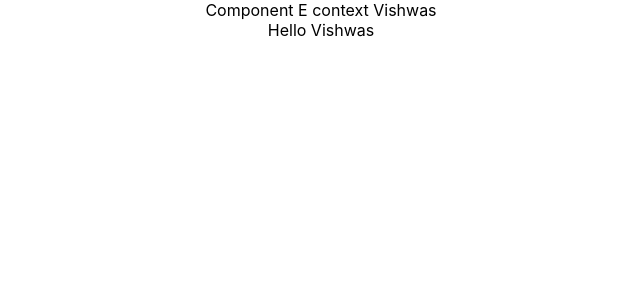
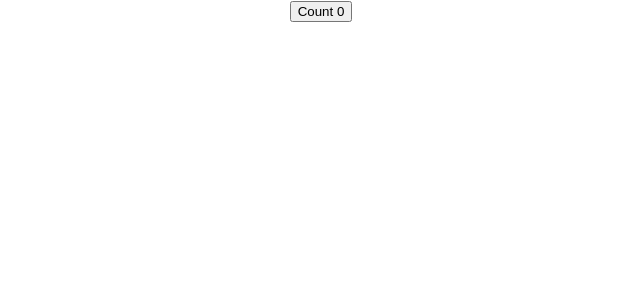
Before and after one commit to pkabus/comunio-stats-frontend, a React (Create React App) app: page / in a window 1280 px wide. Shown: the top 300 px of the page, without its empty margins (319-959 px from the left). Built offline with nearby package versions, Linux system fonts and the light colour scheme.

Commit message:
DEV-003 ReactJS Hooks Tutorial 2 - useState Hook

```diff
--- a/src/App.js
+++ b/src/App.js
@@ -1,29 +1,14 @@
-import logo from './logo.svg';
+import React from 'react'
 import './App.css';
-import ClickCounter from './components/ClickCounter';
-import HoverCounter from './components/HoverCounter';
-import ClickCounterTwo from './components/ClickCounterTwo';
-import HoverCounterTwo from './components/HoverCounterTwo';
-import Counter from './components/Counter';
-import ComponentC from './components/ComponentC';
-import { UserProvider } from './components/userContext';
+import ClassCounter from './components/ClassCounter';
+import HookCounter from './components/HookCounter'
+
 
 function App() {
   return (
     <div className="App">
-      <UserProvider value="Vishwas">
-        <ComponentC />
-      </UserProvider>
-      {/* <Counter render={(count, incrementCount) => (
-        <ClickCounterTwo count={count} incrementCount={incrementCount} />)}
-      />
-      <Counter render={(count, incrementCount) => (
-        <HoverCounterTwo count={count} incrementCount={incrementCount} />)}
-      /> */}
-      {/* <HoverCounterTwo /> */}
-      {/* <ClickCounterTwo /> */}
-      {/* <HoverCounter /> */}
-      {/* <ClickCounter name='Vishwas'/> */}
+      {/* <ClassCounter /> */}
+      <HookCounter />
     </div>
   );
 }
--- /dev/null
+++ b/src/components/ClassCounter.js
@@ -0,0 +1,29 @@
+import React, { Component } from 'react'
+
+class ClassCounter extends Component {
+
+    constructor(props) {
+        super(props)
+
+        this.state = {
+            count: 0
+        }
+    }
+
+    incrementCount = () => {
+        this.setState({
+            count: this.state.count + 1
+        })
+    }
+
+
+    render() {
+        return (
+            <div>
+                <button onClick={this.incrementCount}>Count {this.state.count}</button>
+            </div>
+        )
+    }
+}
+
+export default ClassCounter
--- /dev/null
+++ b/src/components/HookCounter.js
@@ -0,0 +1,14 @@
+import React, { useState } from 'react'
+
+function HookCounter() {
+
+    const [count, setCount] = useState(0)
+
+    return (
+        <div>
+            <button onClick={() => setCount(count + 1)}>Count {count}</button>
+        </div>
+    )
+}
+
+export default HookCounter
```
